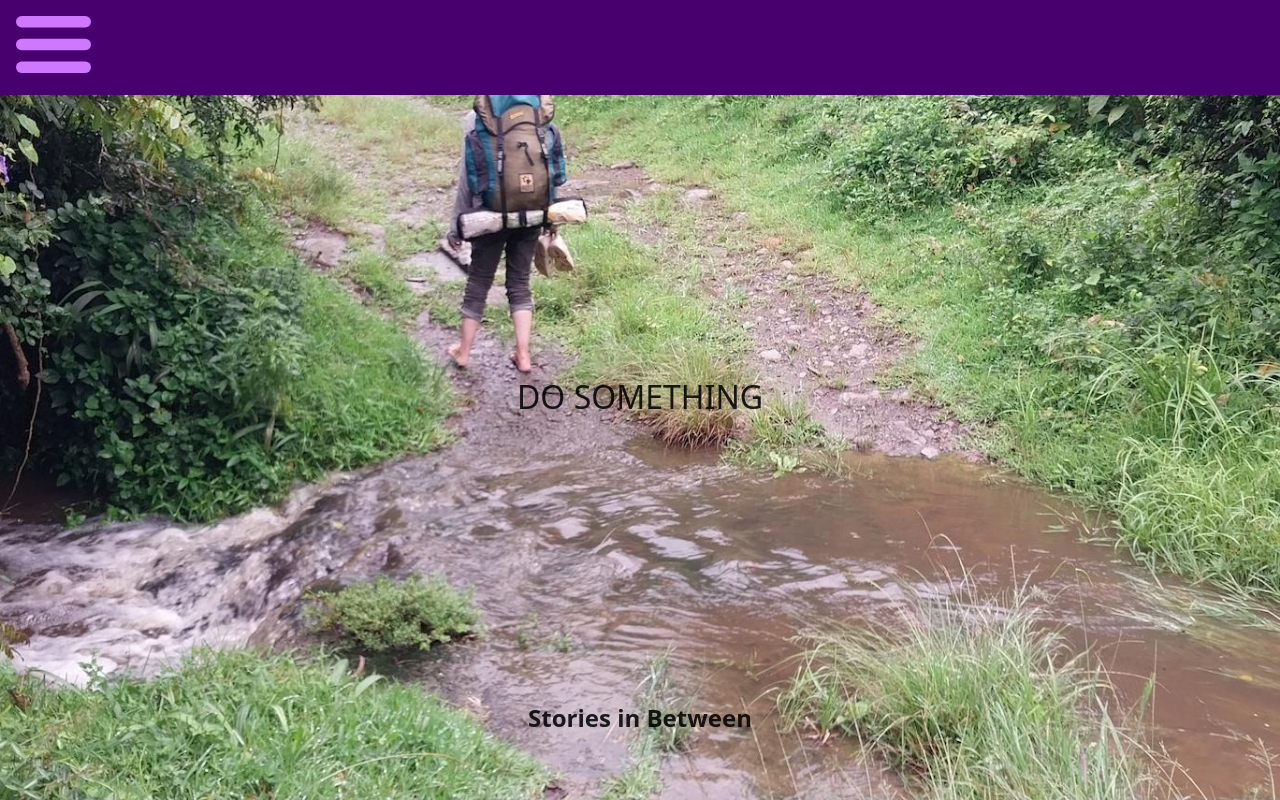
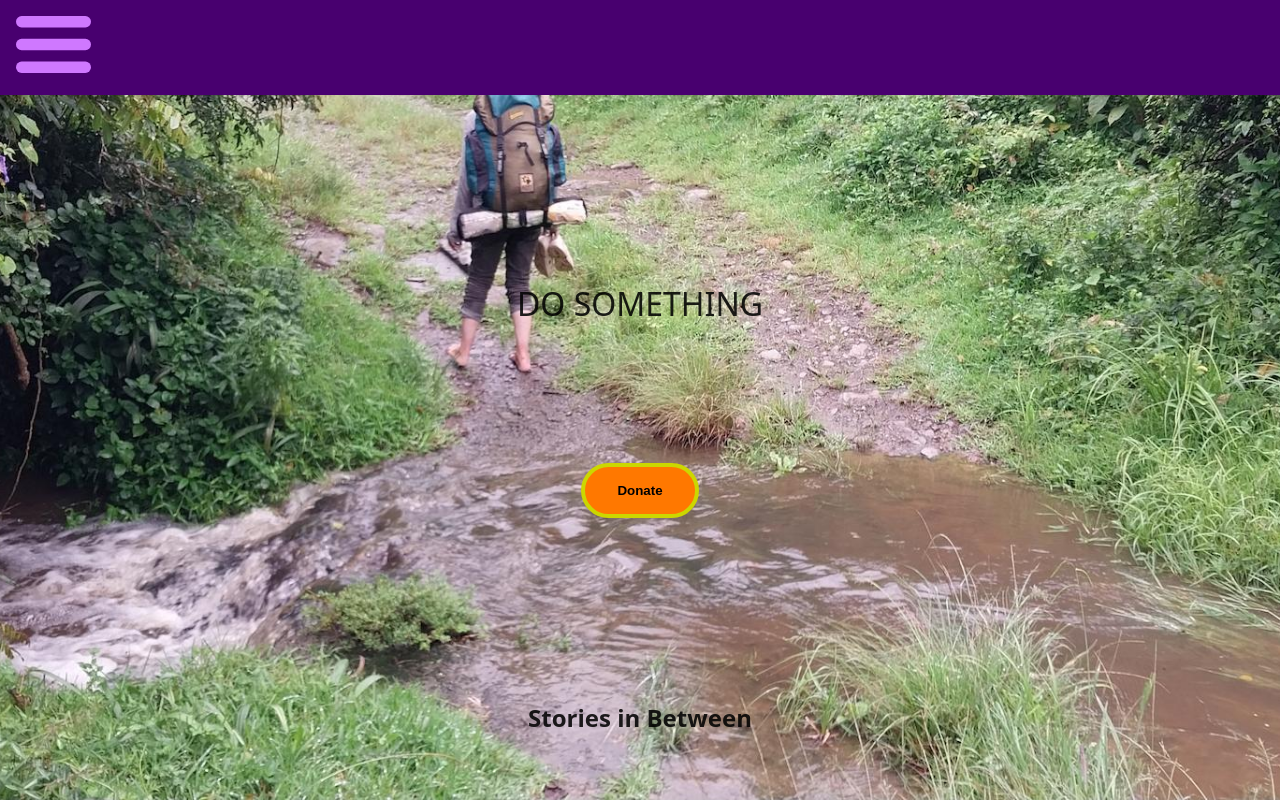
Before and after one commit to almac8/stories_inbetween, a React (Vite) app: page / in a window 1280 px wide. Shown: the top 800 px of the page. Built offline with nearby package versions, Linux system fonts and the light colour scheme.

Commit message:
Donation component

```diff
--- /dev/null
+++ b/src/components/Donation/Donation.css
@@ -0,0 +1,39 @@
+#Donation {
+  margin: 0;
+  padding: 0;
+
+  display: flex;
+  flex-flow: nowrap column;
+  justify-content: center;
+  align-items: center;
+
+  transition: all 0.5s ease-in-out;
+}
+
+.open_donation {
+  background-color: #cf78ffff;
+
+  width: 100%;
+  height: 100%;
+
+  overflow: hidden;
+}
+
+.closed_donation {
+  background-color: transparent;
+
+  width: 0;
+  height: 0;
+}
+
+#Donation button {
+  background-color: #ff7800ff;
+
+  font-weight: 900;
+
+  padding: 1rem 2rem;
+  border-radius: 4rem;
+  border: 4px solid #ccd700ff;
+
+  cursor: pointer;
+}
--- /dev/null
+++ b/src/components/Donation/Donation.tsx
@@ -0,0 +1,28 @@
+import { useState } from 'react'
+
+import './Donation.css'
+
+const Donation = () => {
+  let [isOpen, setIsOpen] = useState(false)
+
+  return (
+    <div id="Donation" className={ isOpen ? "open_donation" : "closed_donation" }>
+      {!isOpen && <button onClick={() => setIsOpen(true)}>Donate</button>}
+
+      {isOpen && <p>We are still in the process of aquiring our bussiness bank account.</p>}
+      {isOpen && <p>In the meantime, you can use the following:</p>}
+
+      <br />
+
+      {isOpen && <p>Sasha Holm</p>}
+      {isOpen && <p>Capitec</p>}
+      {isOpen && <p>1891449565</p>}
+
+      <br />
+
+      {isOpen && <button onClick={() => setIsOpen(false)}>Cancel</button>}
+    </div>
+  )
+}
+
+export default Donation
--- a/src/sections/HeroSection/HeroSection.css
+++ b/src/sections/HeroSection/HeroSection.css
@@ -17,10 +17,10 @@
   justify-content: space-between;
 }
 
-#hero_section h1 {
+#hero_section #title {
   margin-bottom: 4rem;
 }
 
-#hero_section p {
+#hero_section #do_something {
   font-size: 24pt;
 }
--- a/src/sections/HeroSection/HeroSection.tsx
+++ b/src/sections/HeroSection/HeroSection.tsx
@@ -1,13 +1,15 @@
 import "./HeroSection.css"
 
 import Header from "../../components/Header/Header"
+import Donation from "../../components/Donation/Donation"
 
 const HeroSection = () => (
   <section id="hero_section">
     <Header />
 
-    <p>DO SOMETHING</p>
-    <h1>Stories in Between</h1>
+    <p id="do_something">DO SOMETHING</p>
+    <Donation />
+    <h1 id="title">Stories in Between</h1>
   </section>
 )
 
```
